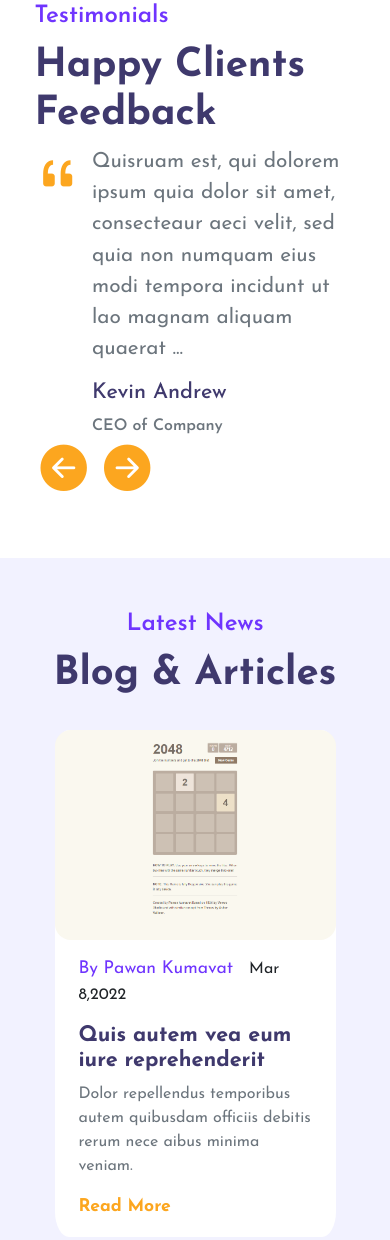
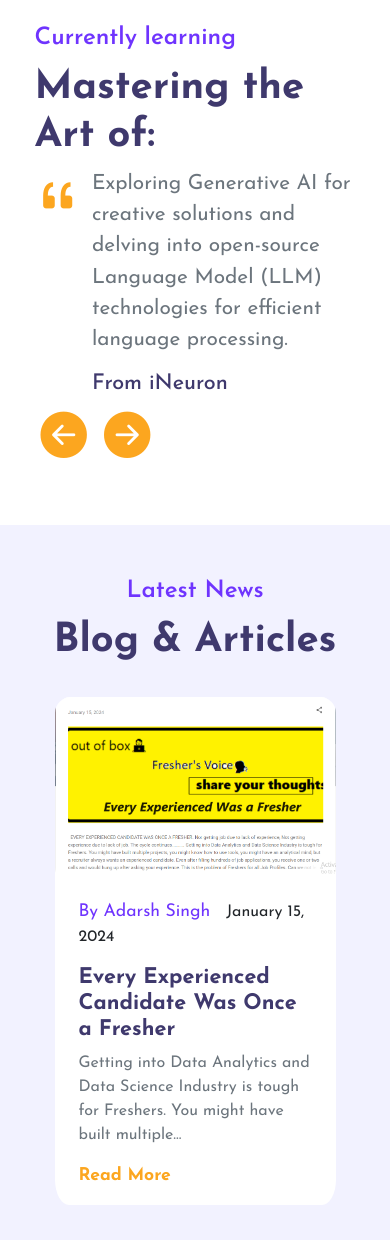
Before and after one commit to king-in-making/adarsh-singh-portfolio, a plain HTML site: page index.html in a window 390 px wide. Shown: the part 7405-8645 px from the top of the page. Drawn offline with nearby package versions, Linux system fonts and the light colour scheme.

Commit message:
Add files via upload

```diff
--- a/index.html
+++ b/index.html
@@ -54,14 +54,16 @@
             <a class="nav-link" href="#portfolio">Portfolio</a>
           </li>
           <li class="nav-item">
-            <a class="nav-link" href="#testimonial">Testimonials</a>
+            <a class="nav-link" href="#testimonial">Currently learning</a>
           </li>
           <li class="nav-item">
             <a class="nav-link" href="#blog">Blog</a>
           </li>
         </ul>
       </div>
-      <button class="c-btn ms-4 py-2 px-4 rounded-pill d-none d-md-block">Contact</button>
+      <a href="images/Adarsh Singh - Resume.pdf" class="c-btn ms-4 py-2 px-4 rounded-pill d-none d-md-block"
+        style="text-decoration: none;">Download Resume</a>
+
     </div>
   </nav>
   <!-- navbar ends here -->
@@ -384,8 +386,8 @@
       </div>
       <div class="col-md-6 col-10 mt-5" data-aos="slide-left">
         <div class="heading">
-          <small>Testimonials</small>
-          <h3>Happy Clients Feedback</h3>
+          <small>Currently learning</small>
+          <h3>Mastering the Art of:</h3>
           <!-- here we will use carousel element from bootstrap -->
           <div id="carouselExampleControls" class="carousel slide" data-bs-ride="carousel">
             <div class="carousel-inner">
@@ -396,12 +398,13 @@
                   </div>
                   <div class="col-10">
                     <p class="text-muted">
-                      Quisruam est, qui dolorem ipsum quia dolor sit amet,
-                      consecteaur aeci velit, sed quia non numquam eius modi
-                      tempora incidunt ut lao magnam aliquam quaerat ...
+                      Learning AWS, Azure, and GCP for scalable cloud solutions. Exploring DevOps to automate and
+                      enhance software delivery
+                      speed and reliability.
+
                     </p>
-                    <h4>Kevin Andrew</h4>
-                    <small class="fs-6 text-muted">CEO of Company</small>
+                    <h4>From Intellipaat</h4>
+                    <!-- <small class="fs-6 text-muted">CEO of Company</small> -->
                   </div>
                 </div>
               </div>
@@ -412,12 +415,12 @@
                   </div>
                   <div class="col-10">
                     <p class="text-muted">
-                      Quisruam est, qui dolorem ipsum quia dolor sit amet,
-                      consecteaur aeci velit, sed quia non numquam eius modi
-                      tempora incidunt ut lao magnam aliquam quaerat ...
+                      Exploring Generative AI for creative solutions and delving into open-source Language Model (LLM)
+                      technologies for
+                      efficient language processing.
                     </p>
-                    <h4>Kevin Andrew</h4>
-                    <small class="fs-6 text-muted">CEO of Company</small>
+                    <h4>From iNeuron</h4>
+                    <!-- <small class="fs-6 text-muted">CEO of Company</small> -->
                   </div>
                 </div>
               </div>
@@ -428,12 +431,12 @@
                   </div>
                   <div class="col-10">
                     <p class="text-muted">
-                      Quisruam est, qui dolorem ipsum quia dolor sit amet,
-                      consecteaur aeci velit, sed quia non numquam eius modi
-                      tempora incidunt ut lao magnam aliquam quaerat ...
+                      Exploring Computer Vision intricacies with OpenCV and TensorFlow, adept in feature extraction and
+                      image classification
+                      for diverse applications.
                     </p>
-                    <h4>Kevin Andrew</h4>
-                    <small class="fs-6 text-muted">CEO of Company</small>
+                    <h4>From Udemy</h4>
+                    <!-- <small class="fs-6 text-muted">CEO of Company</small> -->
                   </div>
                 </div>
               </div>
@@ -464,49 +467,62 @@
     <div class="row justify-content-evenly px-4 mt-4" data-aos="fade-up">
       <div class="blogpost col-md-4 col-10 mt-2 mt-md-0 game all">
         <div class="card">
-          <img src="images/2048game.png" class="card-img-top rounded-4" alt="..." />
+          <img src="images/b1.png" class="card-img-top rounded-4" alt="..." />
           <div class="card-body px-4">
-            <small>By Pawan Kumavat</small><span class="ms-3">Mar 8,2022</span>
+            <small>By Adarsh Singh</small><span class="ms-3">January 15, 2024</span>
             <h4 class="card-title">
-              <a href="">Quis autem vea eum iure reprehenderit</a>
+              <a href="https://voicingfreshers.blogspot.com/2024/01/every-experienced-candidate-was-once.html">Every
+                Experienced Candidate Was Once a Fresher</a>
             </h4>
             <p class="text-muted">
-              Dolor repellendus temporibus autem quibusdam officiis debitis
-              rerum nece aibus minima veniam.
+              Getting into Data Analytics and Data Science Industry is tough for Freshers. You might have built
+              multiple...
             </p>
-            <a href="#" class="read-more-btn link" data-bs-toggle="modal" data-bs-target="#exampleModal1">Read More</a>
+            <a href="https://voicingfreshers.blogspot.com/2024/01/every-experienced-candidate-was-once.html"
+              class="read-more-btn link">Read More</a>
           </div>
         </div>
       </div>
       <div class="blogpost col-md-4 col-10 mt-5 mt-md-0 website all">
         <div class="card">
-          <img src="images/currency-converter.png" class="card-img-top rounded-4" alt="..." />
+          <img src="images/b2.png" class="card-img-top rounded-4" alt="..." />
           <div class="card-body px-4">
-            <small>By Pawan Kumavat</small><span class="ms-3">Mar 8,2022</span>
+            <small>By Adarsh Singh</small><span class="ms-3">December 17, 2023</span>
             <h4 class="card-title">
-              <a href="">Quis autem vea eum iure reprehenderit</a>
+              <a href="https://voicingfreshers.blogspot.com/2023/12/dont-follow-masses.html">Don't follow the Masses
+              </a>
             </h4>
             <p class="text-muted">
-              Dolor repellendus temporibus autem quibusdam officiis debitis
-              rerum nece aibus minima veniam.
+              Somebody has rightly said," Don't follow the Masses blindly because most times the 'M' is silent ". People
+              these days
+              have become so feeble that they can't even go to a restaurant alone to eat something. People need people
+              with them to go
+              on vacations. They skip classes...
             </p>
-            <a href="#" class="read-more-btn link" data-bs-toggle="modal" data-bs-target="#exampleModal2">Read More</a>
+            <a href="https://voicingfreshers.blogspot.com/2023/12/dont-follow-masses.html"
+              class="read-more-btn link">Read More</a>
           </div>
         </div>
       </div>
       <div class="blogpost col-md-4 col-10 mt-5 mt-md-0 webapp all">
         <div class="card">
-          <img src="images/dictionary.png" class="card-img-top rounded-4" alt="..." />
+          <img src="images/b3.png" class="card-img-top rounded-4" alt="..." />
           <div class="card-body px-4">
-            <small>By Pawan Kumavat</small><span class="ms-3">Mar 8,2022</span>
+            <small>By Adarsh Singh</small><span class="ms-3">December 17, 2023</span>
             <h4 class="card-title">
-              <a href="">Quis autem vea eum iure reprehenderit</a>
+              <a href="https://voicingfreshers.blogspot.com/2023/12/data-science-and-information-war.html">Data science
+                and Information War
+              </a>
             </h4>
             <p class="text-muted">
-              Dolor repellendus temporibus autem quibusdam officiis debitis
-              rerum nece aibus minima veniam.
+              Data is behaving like it's living and breathing. Data is always growing and at the end of the day, Data
+              comes from
+              people. So we can say, ' Data is people '...
+
+
             </p>
-            <a href="#" class="read-more-btn link" data-bs-toggle="modal" data-bs-target="#exampleModal3">Read More</a>
+            <a href="https://voicingfreshers.blogspot.com/2023/12/data-science-and-information-war.html"
+              class="read-more-btn link">Read More</a>
           </div>
         </div>
       </div>
@@ -637,7 +653,7 @@
                 <img src="images/dictionary.png" class="img-fluid" alt="">
               </div>
               <div class="content mt-3">
-                <small>By Pawan Kumavat</small><span class="text-muted ms-2 ms-md-0">Mar 8,2022</span>
+                <small>By Pawan Kumavat</small><span class="text-muted ms-2 ms-md-0">Mar 81,2022</span>
                 <h4 class="card-title mt-3">Quis autem vea eum iure reprehenderit</h4>
                 <div class="social-links mt-4">
                   <button href="" class="rounded-pill dribble">
```
Also changed, not shown: images/b1.PNG (added), images/b2.PNG (added), images/b3.PNG (added), images/tastimonials-img.png, 1 other file.
